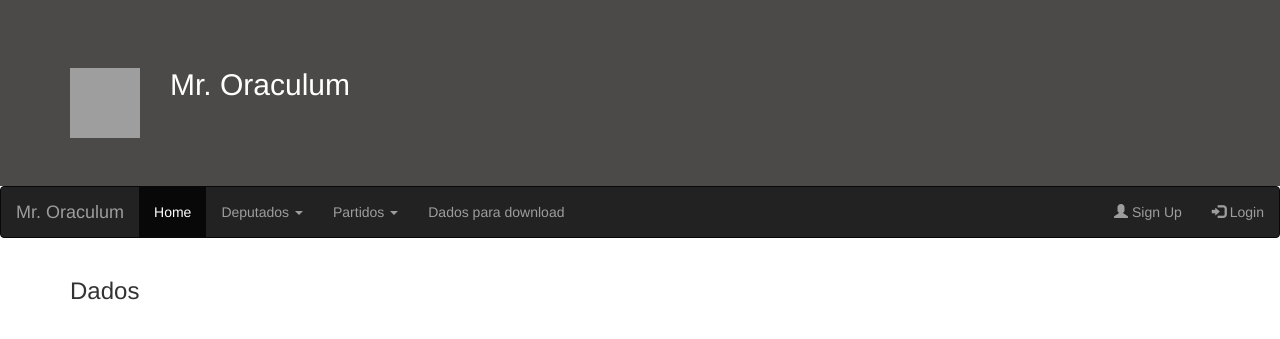
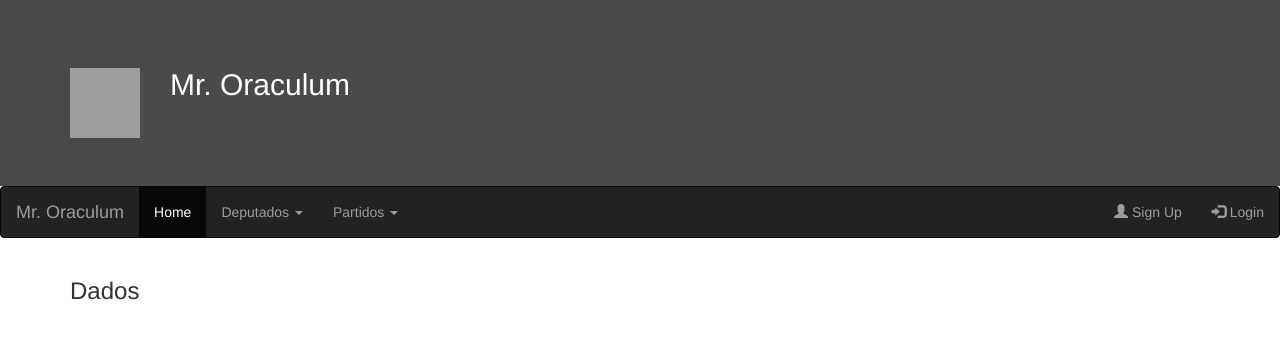
Before and after one commit to giorgecaique/Oraculum_PoliticiansAnalysis, a Django app: template Oraculum_Data/templates/Pages/DadosPartidos.html in a window 1280 px wide. Shown: the top 339 px of the page. Run offline with Django 3.2, Linux system fonts and the light colour scheme; the template is opened without the code that fills it, so the values that code supplies are empty; some libraries are stand-ins or nearby versions; grey boxes are pictures that could not be loaded.

Commit message:
remove button

```diff
--- a/Oraculum_Data/templates/base.html
+++ b/Oraculum_Data/templates/base.html
@@ -50,7 +50,6 @@
                         <li><a href="/Oraculum_Data/partidos_lista">Lista</a></li>
                       </ul>
                     </li>
-                  <li><a href="/Oraculum_Data/partidos">Dados para download</a></li>
                 </ul>
                 <ul id="user_operations"  class="nav navbar-nav navbar-right">
                     {% if user.is_authenticated %}
```
